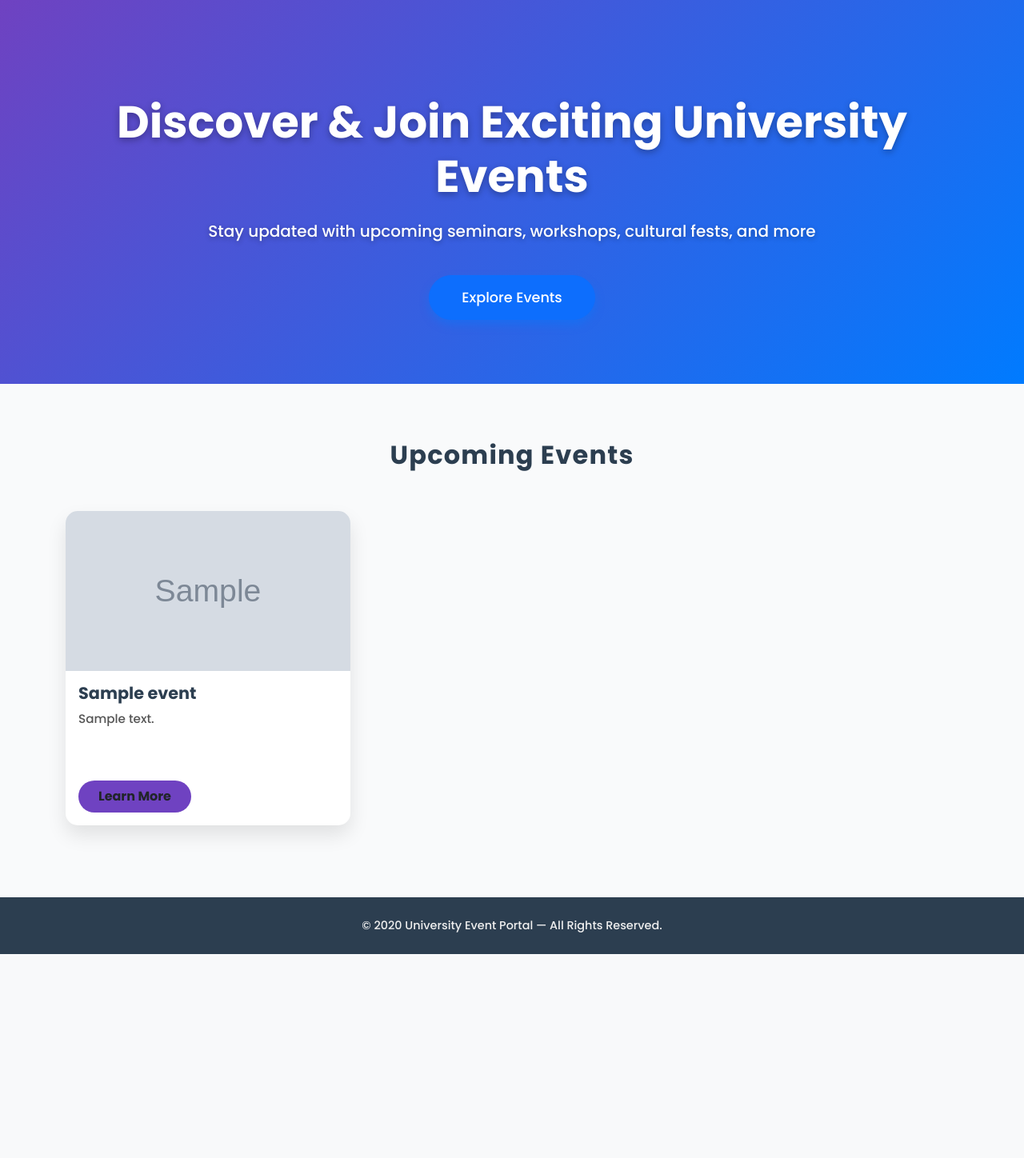
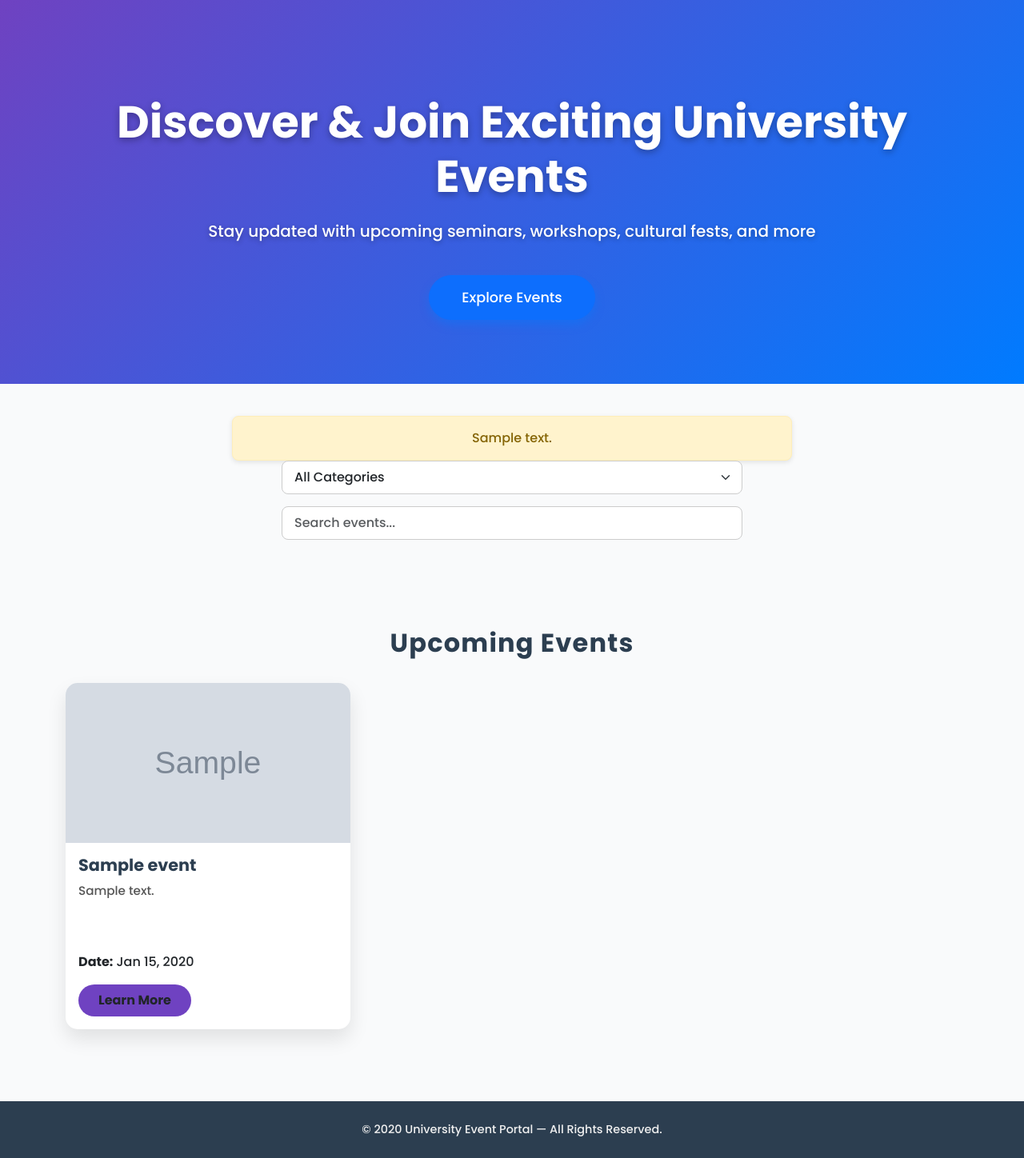
Before and after one commit to tamannasadik/University_Event_Portal, a Django app: template events/templates/events/home.html in a window 1280 px wide. Shown: the part 65-1513 px from the top of the page at 80% size. Before the commit the page ends 1258 px from the top, so only its background shows below. Run offline with Django 3.2, Linux system fonts and the light colour scheme; the template is opened without the code that fills it: most values are stand-ins (such as "Sample title", 1, 10 or a date in 2020); grey boxes marked "Sample" are stand-in pictures.

Commit message:
Add category filter, search box and announcement section to home page

```diff
--- a/events/templates/events/home.html
+++ b/events/templates/events/home.html
@@ -74,10 +74,27 @@
     }
     section.upcoming-events h2 {
       font-weight: 700;
-      margin-bottom: 50px;
+      margin-bottom: 30px;
       text-align: center;
       color: #2c3e50;
       letter-spacing: 1.2px;
+    }
+
+    /* Filter and Search Controls */
+    .filters {
+      max-width: 600px;
+      margin: 0 auto 40px;
+      display: flex;
+      gap: 15px;
+      flex-wrap: wrap;
+      justify-content: center;
+    }
+    .filters select, .filters input[type="search"] {
+      flex-grow: 1;
+      padding: 8px 15px;
+      border-radius: 8px;
+      border: 1px solid #ccc;
+      font-size: 1rem;
     }
 
     /* Event Card */
@@ -119,6 +136,21 @@
       background-color: #5a32a3;
     }
 
+    /* Announcement Section */
+    section.announcement {
+      background-color: #fff3cd;
+      border: 1px solid #ffeeba;
+      color: #856404;
+      padding: 15px 20px;
+      max-width: 700px;
+      margin: 40px auto 0;
+      border-radius: 8px;
+      font-weight: 500;
+      font-size: 1rem;
+      text-align: center;
+      box-shadow: 0 2px 6px rgba(0,0,0,0.1);
+    }
+
     /* Footer */
     footer {
       background: #2c3e50;
@@ -139,6 +171,9 @@
       }
       .card-img-top {
         height: 150px;
+      }
+      .filters {
+        flex-direction: column;
       }
     }
   </style>
@@ -171,13 +206,42 @@
   </div>
 </header>
 
+<!-- Announcement Section -->
+<section class="announcement" id="announcement">
+  {% if announcement %}
+    {{ announcement.message }}
+  {% else %}
+    No announcements at the moment.
+  {% endif %}
+</section>
+
+<!-- Filters & Search -->
+<div class="filters container">
+  <select id="categoryFilter" class="form-select" aria-label="Filter by Category" onchange="filterEvents()">
+    <option value="">All Categories</option>
+    <option value="Seminar">Seminar</option>
+    <option value="Workshop">Workshop</option>
+    <option value="Cultural">Cultural Fest</option>
+    <option value="Concert">Concert</option>
+  </select>
+
+  <input
+    type="search"
+    id="searchInput"
+    class="form-control"
+    placeholder="Search events..."
+    onkeyup="filterEvents()"
+    aria-label="Search Events"
+  />
+</div>
+
 <!-- Upcoming Events -->
 <section class="upcoming-events">
   <div class="container">
     <h2>Upcoming Events</h2>
-    <div class="row gy-4">
+    <div class="row gy-4" id="eventsContainer">
       {% for event in events %}
-      <div class="col-md-4">
+      <div class="col-md-4 event-card" data-category="{{ event.category }}">
         <div class="card">
           {% if event.image %}
             <img src="{{ event.image.url }}" alt="{{ event.title }}" class="card-img-top" />
@@ -187,6 +251,7 @@
           <div class="card-body">
             <h5 class="card-title">{{ event.title }}</h5>
             <p class="card-text">{{ event.description|truncatewords:18 }}</p>
+            <p><strong>Date:</strong> {{ event.start_time|date:"M d, Y" }}</p>
             <a href="{% url 'event_detail' event.id %}" class="btn btn-event">Learn More</a>
           </div>
         </div>
@@ -207,5 +272,27 @@
 
 <!-- Bootstrap JS Bundle -->
 <script src="https://cdn.jsdelivr.net/npm/bootstrap@5.3.3/dist/js/bootstrap.bundle.min.js"></script>
+
+<script>
+  function filterEvents() {
+    const category = document.getElementById('categoryFilter').value.toLowerCase();
+    const searchText = document.getElementById('searchInput').value.toLowerCase();
+    const events = document.querySelectorAll('.event-card');
+
+    events.forEach(event => {
+      const eventCategory = event.getAttribute('data-category').toLowerCase();
+      const title = event.querySelector('.card-title').textContent.toLowerCase();
+
+      const matchesCategory = !category || eventCategory === category;
+      const matchesSearch = title.includes(searchText);
+
+      if (matchesCategory && matchesSearch) {
+        event.style.display = '';
+      } else {
+        event.style.display = 'none';
+      }
+    });
+  }
+</script>
 </body>
 </html>
```
